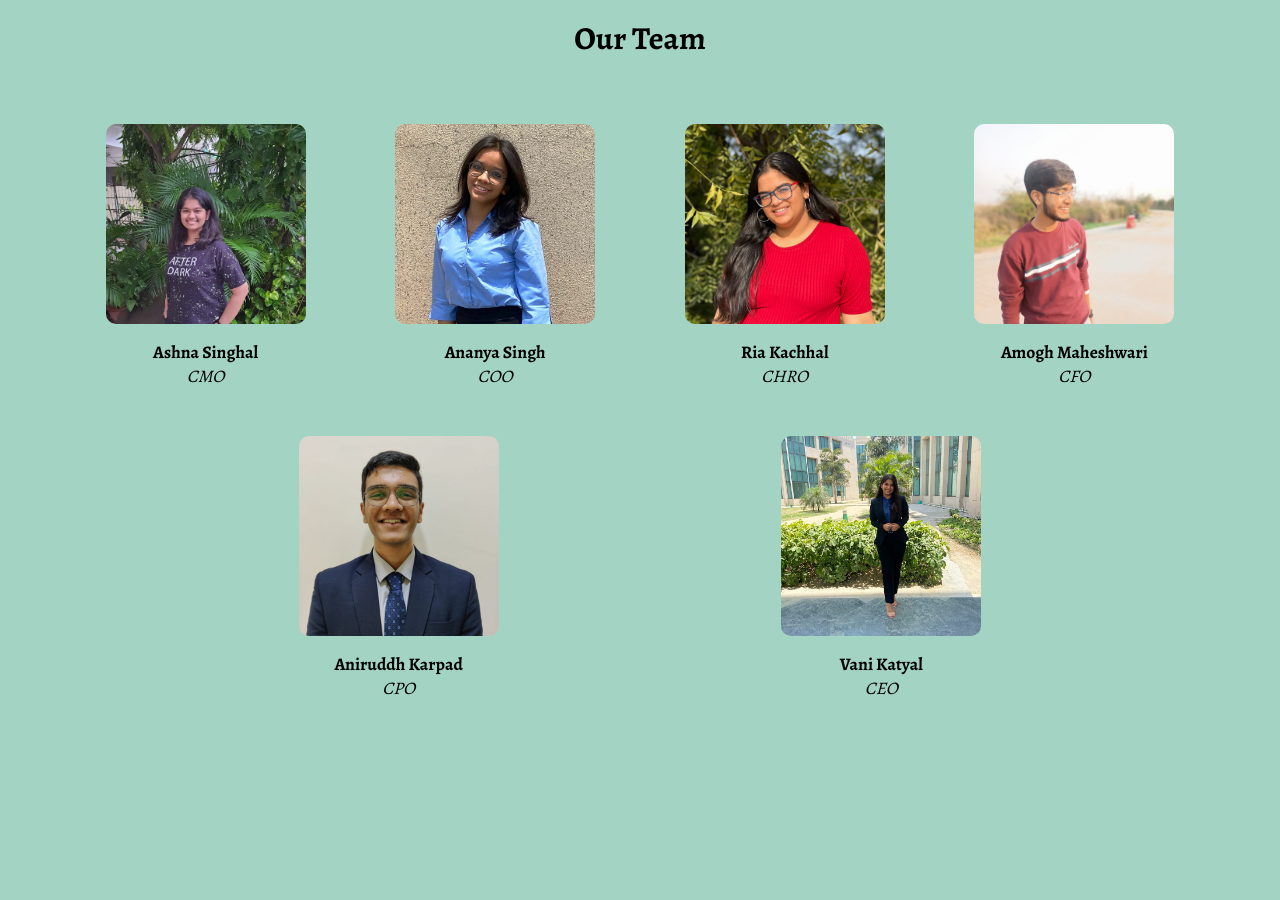
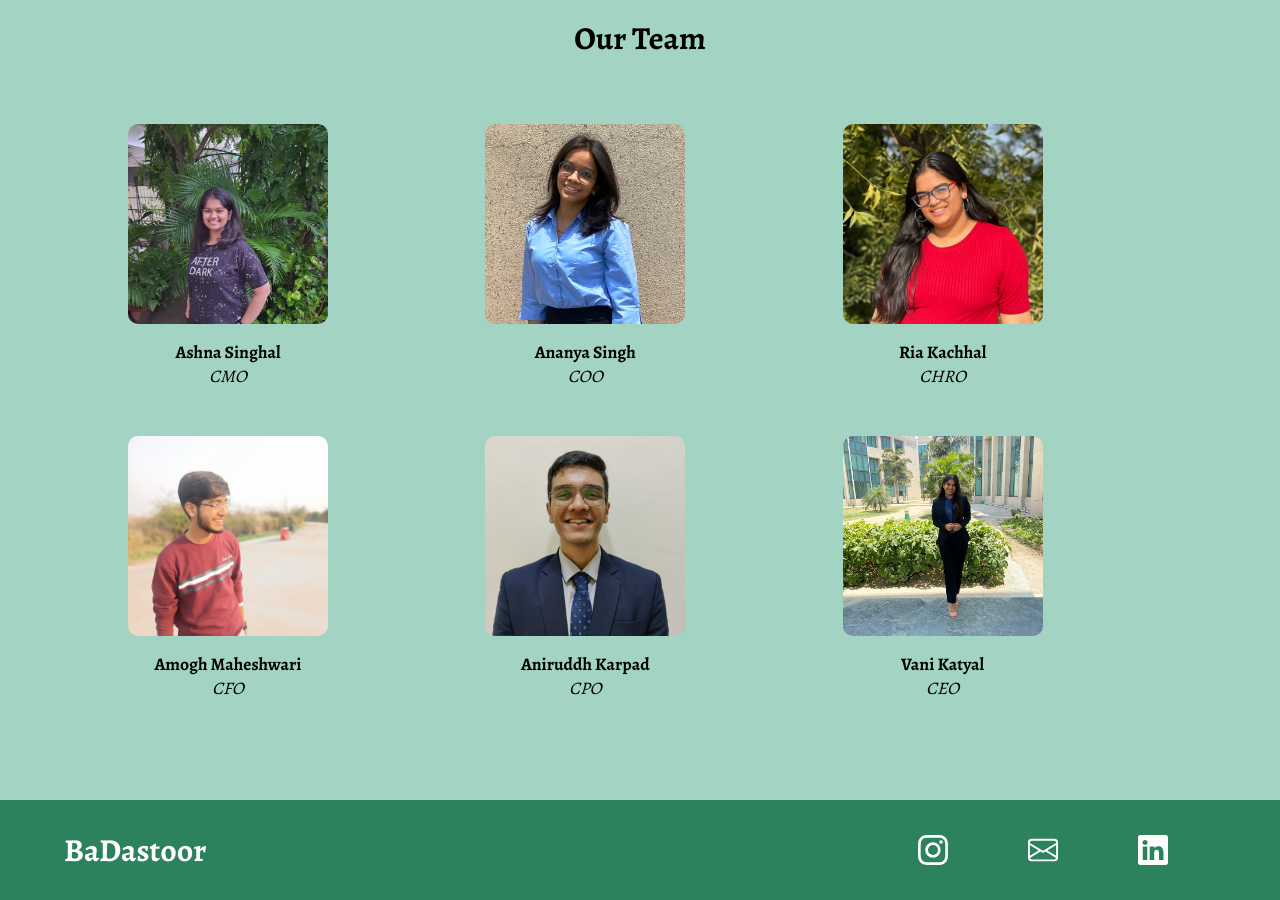
Before and after one commit to Crazzygamerr/Ba-Dastoor, a Next.js app: page /about in a window 1280 px wide. Shown: the part 1180-2080 px from the top of the page. Before the commit the page ends 1880 px from the top, so only its background shows below. Built offline with nearby package versions, Linux system fonts and the light colour scheme.

Commit message:
feature: Footer & layout

```diff
--- a/package.json
+++ b/package.json
@@ -19,6 +19,7 @@
     "next": "13.1.6",
     "react": "18.2.0",
     "react-dom": "18.2.0",
+    "react-icons": "^4.7.1",
     "sass": "^1.58.0",
     "typescript": "4.9.5"
   }
--- /dev/null
+++ b/src/components/Footer/Footer.scss
@@ -0,0 +1,22 @@
+.Footer {
+	@include box(100%, 100px);
+	@include make-flex(row, center, space-between);
+	padding: 0 5%;
+	box-sizing: border-box;
+	background-color: #2b825d;
+
+	h1 {
+		color: #fff;
+	}
+
+	&__links {
+		@include box(30%, 100%);
+		@include make-flex(row, center, space-evenly);
+		gap: 2rem;
+	}
+
+	a {
+		height: 30px;
+	}
+
+}
--- /dev/null
+++ b/src/components/Footer/Footer.tsx
@@ -0,0 +1,24 @@
+import React from "react";
+import "./Footer.scss";
+import { BsInstagram, BsLinkedin, BsTwitter, BsEnvelope } from "react-icons/bs";
+
+export default function Footer() {
+	return (
+		<footer className="Footer">
+			<h1>
+				BaDastoor
+			</h1>
+			<div className="Footer__links">
+				<a href="https://www.instagram.com/badastoor/" target="_blank" rel="noreferrer">
+					<BsInstagram color="white" size={30} />
+				</a>
+				<a href="mailto:dastoor.ba.in@gmail.com" target="_blank" rel="noreferrer">
+					<BsEnvelope color="white" size={30} />
+				</a>
+				<a href="https://www.linkedin.com/in/ba-dastoor-india-992a30246/" target="_blank" rel="noreferrer">
+					<BsLinkedin color="white" size={30} />
+				</a>
+			</div>
+		</footer>
+	);
+}
--- a/src/pages/_app.tsx
+++ b/src/pages/_app.tsx
@@ -1,6 +1,8 @@
 import '@/styles/root/globals.scss'
 import type { AppProps } from 'next/app'
 import { Alegreya } from "@next/font/google";
+import Navbar from '@/components/Navbar/Navbar';
+import Footer from '@/components/Footer/Footer';
 
 const alegreya = Alegreya({
 	subsets: ["latin"],
@@ -9,7 +11,9 @@ const alegreya = Alegreya({
 export default function App({ Component, pageProps }: AppProps) {
 	return (
 		<main className={alegreya.className}>
+			<Navbar user={null} />
 			<Component {...pageProps} />
+			<Footer />
 		</main>
 	);
 }
--- a/src/pages/about.tsx
+++ b/src/pages/about.tsx
@@ -1,8 +1,6 @@
 import React, { useState, useEffect } from "react";
-import Navbar from "../components/Navbar/Navbar";
 // import { auth, fs } from "../Config/Config";
 import "../styles/routes/about.scss";
-// import Footer from "../components/Footer";
 import P4 from "../../public/4.png";
 import P5 from "../../public/5.jpeg";
 import Vani from "../../public/Vani.png";
@@ -71,7 +69,6 @@ export default function About() {
 			<Head>
 				<title>Ba-Dastoor</title>
 			</Head>
-      <Navbar user={null} />
       <h1 className="About__heading">What&apos;s BaDastoor?</h1>
       <div className="About__intro">
 				<Image src={P4} alt="" className="About__image" />
@@ -129,7 +126,6 @@ export default function About() {
 					</div>
 				))}
       </div>
-      {/* <Footer /> */}
     </div>
   );
 }
--- a/src/pages/feedback.tsx
+++ b/src/pages/feedback.tsx
@@ -1,6 +1,4 @@
 import React from "react";
-import Navbar from "../components/Navbar/Navbar";
-// import Footer from "../components/Footer";
 import Image from "next/image";
 import Head from "next/head";
 import "../styles/routes/feedback.scss";
@@ -43,7 +41,6 @@ export default function Feedback() {
 			<Head>
 				<title>Ba-Dastoor</title>
 			</Head>
-      <Navbar user={null} />
       <h1 className="Feedback__subHeading">Our Top Reviews</h1>
 			<div className="Feedback__container">
 				{feedback.map((item, index) => (
@@ -71,7 +68,6 @@ export default function Feedback() {
 					</div>
 				))}
 			</div>
-      {/* <Footer /> */}
     </div>
   );
 }
--- a/src/pages/index.tsx
+++ b/src/pages/index.tsx
@@ -1,7 +1,6 @@
 import { useState } from "react";
 // import { auth, fs } from "../Config/Config";
 import Image from "next/image";
-import Navbar from "@/components/Navbar/Navbar";
 import Link from "next/link";
 import P1 from "../../public/product1.jpeg";
 import P2 from "../../public/product2.jpeg";
@@ -82,7 +81,6 @@ function Home({ props, }: { props: any }): JSX.Element {
 			<Head>
 				<title>Ba-Dastoor</title>
 			</Head>
-			<Navbar user={null} />
 			<div className="Landing__hero">
 				<Image
 					alt=""
@@ -91,7 +89,7 @@ function Home({ props, }: { props: any }): JSX.Element {
 					className="Landing__heroImage"
 				/>
 				<div className="Landing__heroRight">
-					<h1 className="heroTitle">
+					<h1 className="Landing__heroTitle">
 						BaDastoor
 					</h1>
 					<h3 className="Landing__heroSubtitle">
@@ -146,8 +144,6 @@ function Home({ props, }: { props: any }): JSX.Element {
 				<Image src={V1} alt="discount" height={400} className="photo" />
 				<Image src={V2} alt="discount" height={400} className="photo" />
 			</div> */}
-
-			{/* <Footer /> */}
 		</div>
 	);
 }
--- a/src/pages/shop.tsx
+++ b/src/pages/shop.tsx
@@ -1,7 +1,6 @@
 import React, { useEffect } from "react";
 // import { fs } from "../Config";
 import Image from "next/image";
-import Navbar from "../components/Navbar/Navbar";
 import Head from "next/head";
 
 export default function Shop() {
@@ -31,7 +30,6 @@ export default function Shop() {
 			<Head>
 				<title>Ba-Dastoor</title>
 			</Head>
-			<Navbar user={null} />
 			{products.map((product: any) => {
 				<div className="Shop__Container">
 					<Image src={product.url} alt="product-image" className="Shop__Image" />
--- a/src/styles/routes/about.scss
+++ b/src/styles/routes/about.scss
@@ -4,6 +4,7 @@
 	overflow-y: auto;
 	overflow-x: hidden;
 	margin-top: 130px;
+	margin-bottom: 100px;
 	gap: 4rem;
 
 	&__heading {
@@ -55,9 +56,9 @@
 	}
 
 	&__members {
-		@include box(90%, 100%);
-		@include make-flex(row, center, space-evenly);
-		flex-wrap: wrap;
+		@include box(80%, 100%);
+		display: grid;
+		grid-template-columns: repeat(3, 1fr);
 		gap: 3rem;
 		font-size: 12px;
 	}
--- a/src/styles/routes/feedback.scss
+++ b/src/styles/routes/feedback.scss
@@ -1,6 +1,7 @@
 .Feedback {
 	@include box(100vw, 100%);
-	@include make-flex(column);
+	min-height: 100vh;
+	@include make-flex(column, center, flex-start);
 	overflow-y: auto;
 	overflow-x: hidden;
 	margin-top: 100px;
```
Also changed, not shown: 1 other file (tests, documents, lock files or other folders).
